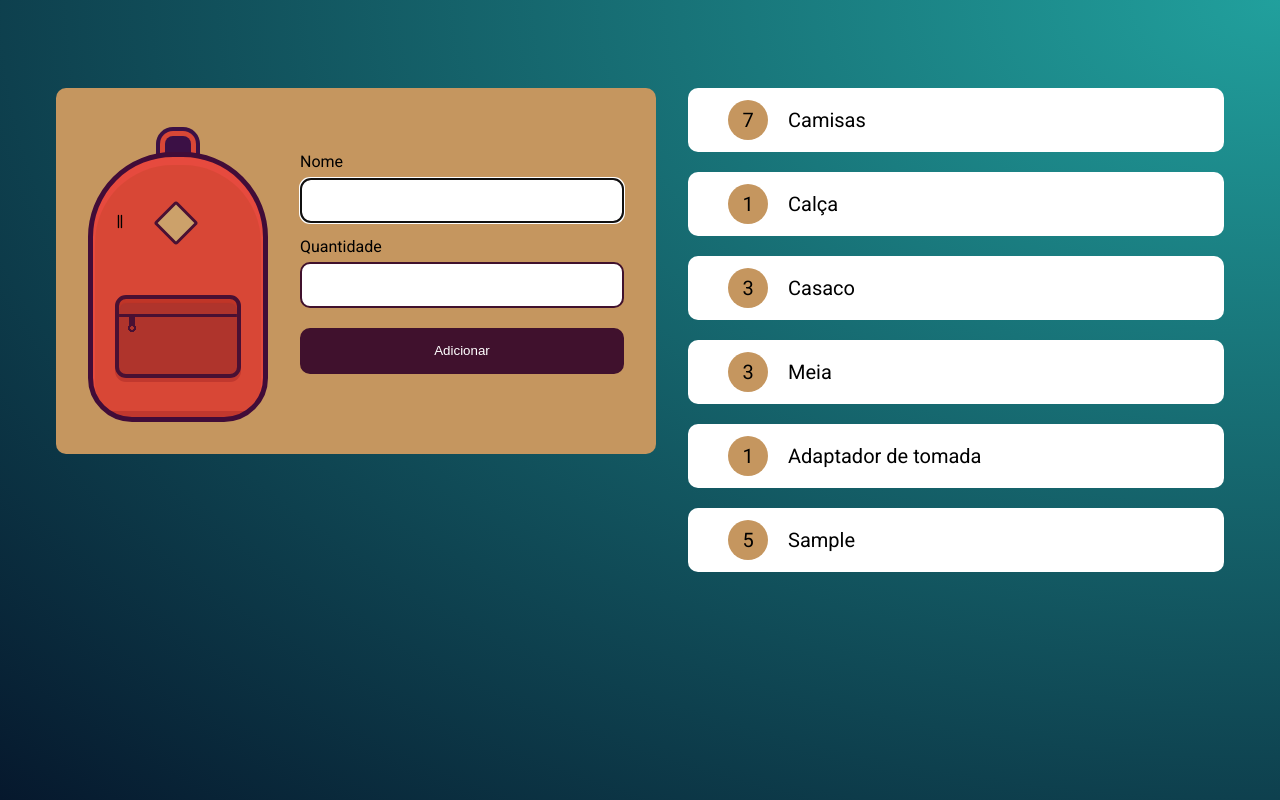
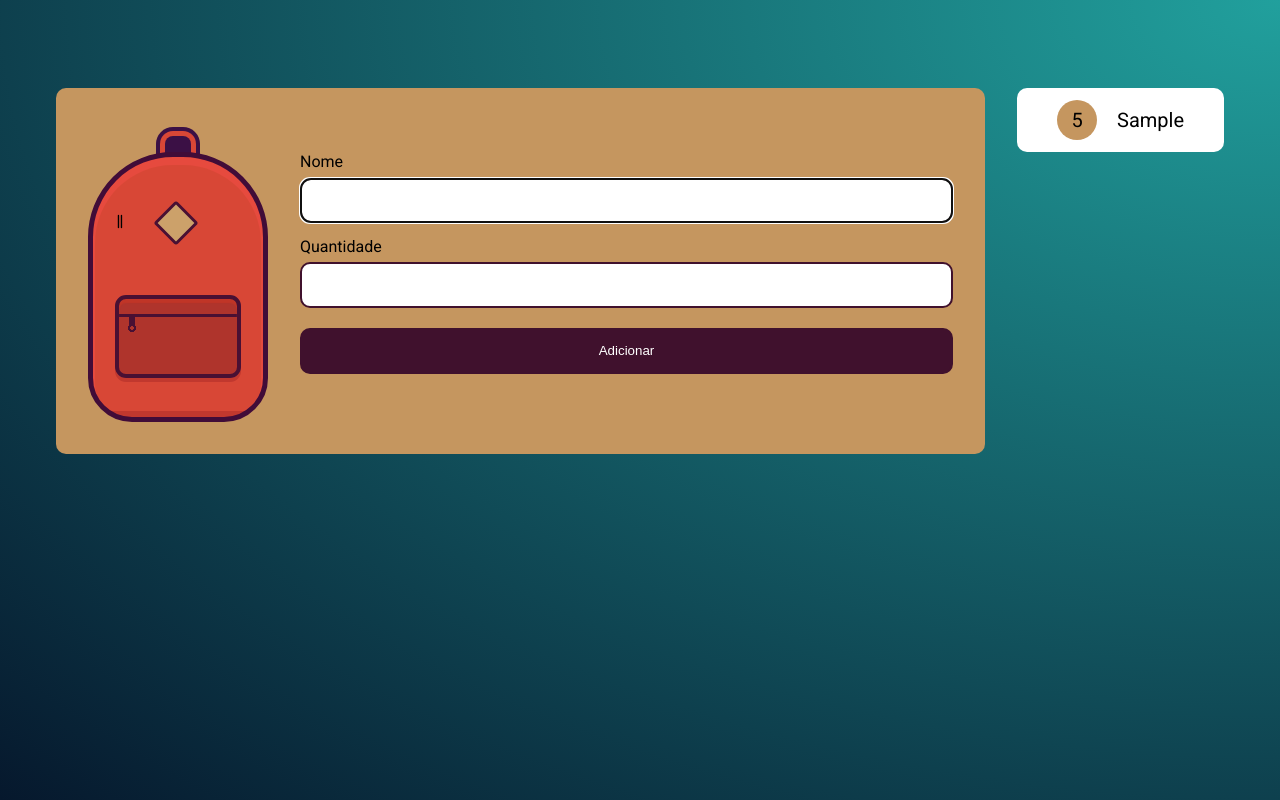
Before and after one commit to VictorNunesVN/mochila-de-viajem, a plain HTML site: page index.html in a window 1280 px wide. Both pictures are taken after typing "Sample", "5" into the empty fields and a click on the input "Adicionar". Drawn offline with Linux system fonts and the light colour scheme.

Commit message:
modificações
Atualizando o código html para que não tenha uma lista inicial e fazendo com que os item criados não sejam perdidos a cara carregamento de página.

```diff
--- a/index.html
+++ b/index.html
@@ -25,11 +25,7 @@
         </div>
 
         <ul class="lista" id="lista">
-            <li class="item"><strong>7</strong>Camisas</li>
-            <li class="item"><strong>1</strong>Calça</li>
-            <li class="item"><strong>3</strong>Casaco</li>
-            <li class="item"><strong>3</strong>Meia</li>
-            <li class="item"><strong>1</strong>Adaptador de tomada</li>
+
         </ul>
     </main>
     <script src="main.js"></script>
--- a/main.js
+++ b/main.js
@@ -8,7 +8,9 @@ const itens =JSON.parse(localStorage.getItem('itens') )|| []
 console.log(itens)
 
 itens.forEach( (elemento)=>{
-    console.log(elemento.nome, elemento.quantidade)
+    // desta forma os elementos html criados não serão excluidos ao recarregar/fechar a página
+    // eles serão carregados diretamente do localStorage.
+    criaElemento(elemento)
 })
 
 formulario.addEventListener("submit", (evento)=>{
@@ -18,34 +20,19 @@ formulario.addEventListener("submit", (evento)=>{
     const nome = evento.target.elements['nome']
     const quantidade = evento.target.elements['quantidade']
 
-    criaElemento(nome.value, quantidade.value)
+    const itemAtual = {
+        //colocando o código aqui, é necessário colocar .value
+        'nome': nome.value,
+        'quantidade' : quantidade.value
+    }
 
-    nome.value =''
-    quantidade.value =''
-    nome.focus()
-
-})
-
-function criaElemento(nome, quantidade){
-    //constroi um novo elemento e adiciona na lista
-    const novoItem =  document.createElement("li")
-    novoItem.classList.add("item")
-
-    const numeroItem = document.createElement("strong")
-    numeroItem.innerHTML = quantidade;
-
-    novoItem.appendChild(numeroItem)
-    novoItem.innerHTML += nome
-
-    lista.appendChild(novoItem)
-
+    // criaElemento(nome.value, quantidade.value)
+    // agora apenas é necessário passar o itemAtual pois ele já contém os dois valores necessários.
+    criaElemento(itemAtual)
 
     //transformando itemAtual em objeto para evitar que os dados futuros sejam sobscritos no localStorage
     //JSON.stringify(var) > transforma em uma string
-    const itemAtual = {
-        'nome': nome,
-        'quantidade' : quantidade
-    }
+
     // criando a lista ITEM e colocando cada item atual lá, quando for passar para o localStorage, passa-se a lista
     // para um item novo não subscreva o item antigo. Criando assim, uma lista com os itens salvos no localStorage.
     itens.push(itemAtual)
@@ -55,4 +42,25 @@ function criaElemento(nome, quantidade){
     localStorage.setItem('nome',nome)
     localStorage.setItem('quantidade',quantidade)*/
 
+    nome.value =''
+    quantidade.value =''
+    nome.focus()
+
+})
+
+function criaElemento(item){
+    //constroi um novo elemento e adiciona na lista
+    const novoItem =  document.createElement("li")
+    novoItem.classList.add("item")
+
+    const numeroItem = document.createElement("strong")
+    numeroItem.innerHTML = item.quantidade;
+
+    novoItem.appendChild(numeroItem)
+    novoItem.innerHTML += item.nome
+
+    lista.appendChild(novoItem)
+
+//obs: a criação da JSON string foi colocada dentro da formulário.addEventListener()
+
 }
```
